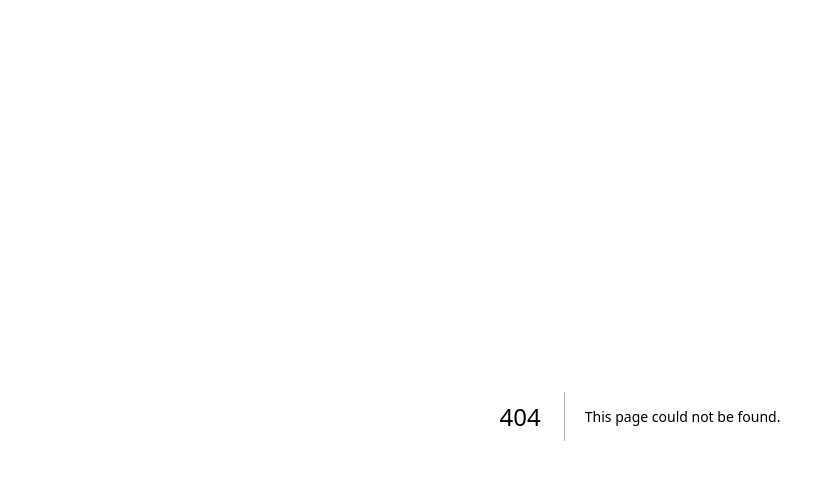
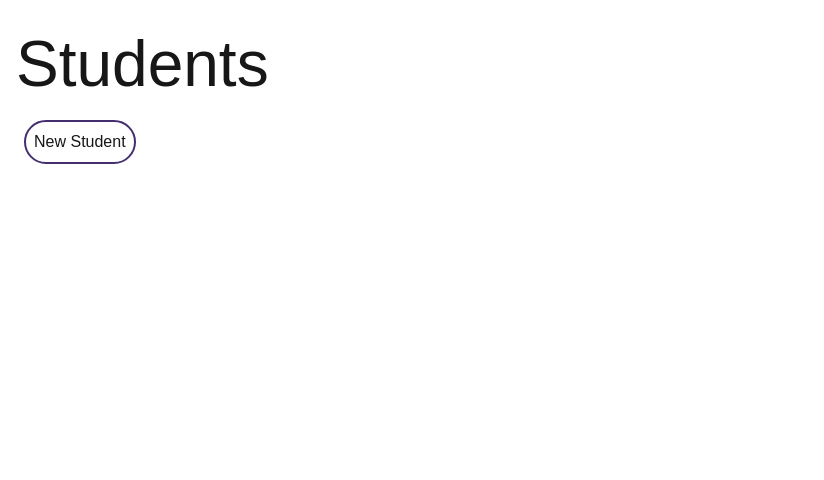
Before and after one commit to BrettPost/student-run, a Next.js app: page /students in a window 1280 px wide. Before the commit this address had no page. Shown: the top 480 px of the page, without its empty margins (0-824 px from the left). Built offline with nearby package versions, Linux system fonts and the light colour scheme.

Commit message:
Beginning Project after short tutorial. Added HeadlessUI for easy components

```diff
--- a/src/app/components/AddToCart.tsx
+++ /dev/null
@@ -1,12 +0,0 @@
-'use client';
-import React from 'react'
-
-const AddToCart = () => {
-  return (
-    <div>
-        <button onClick={() => console.log("Click")}>Add to Cart</button>
-    </div>
-  )
-}
-
-export default AddToCart
--- a/src/app/components/ProductCard.tsx
+++ /dev/null
@@ -1,12 +0,0 @@
-import React from 'react'
-import AddToCart from './AddToCart'
-
-const ProductCard = () => {
-  return (
-    <div>
-        <AddToCart />
-    </div>
-  )
-}
-
-export default ProductCard
--- /dev/null
+++ b/src/app/components/newResourceModal/newResourceModal.tsx
@@ -0,0 +1,28 @@
+'use client'
+import { useState } from 'react'
+import { Button, Dialog, DialogPanel, DialogTitle, Description } from '@headlessui/react';
+
+const NewResourceModal = () => {
+    let [isModalOpen, setIsModalOpen] = useState(false);
+
+  return (
+    <>
+        <Button onClick={() => setIsModalOpen(true)} className=''>New Student</Button>
+        <Dialog open={isModalOpen} onClose={() => setIsModalOpen(false)} className=''>
+            <div className="fixed inset-0 flex w-screen items-center justify-center p-4">
+                <DialogPanel className="max-w-lg space-y-4 border bg-white p-12">
+                    <DialogTitle className="">Deactivate account</DialogTitle>
+                    <Description>This will permanently deactivate your account</Description>
+                    <p>Are you sure you want to deactivate your account? All of your data will be permanently removed.</p>
+                    <div className="flex gap-4">
+                        <button onClick={() => setIsModalOpen(false)}>Cancel</button>
+                        <button onClick={() => setIsModalOpen(false)}>Deactivate</button>
+                    </div>
+                </DialogPanel>
+            </div>
+        </Dialog>
+    </>
+  )
+}
+
+export default NewResourceModal
--- a/src/app/globals.css
+++ b/src/app/globals.css
@@ -3,6 +3,9 @@
 :root {
   --background: #ffffff;
   --foreground: #171717;
+  --primaryColor: #442e70;
+  --secondaryColor: #adadad;
+  --titleSize: 64px;
 }
 
 @theme inline {
@@ -14,7 +17,7 @@
 
 @media (prefers-color-scheme: dark) {
   :root {
-    --background: #0a0a0a;
+    --background: #442e70;
     --foreground: #ededed;
   }
 }
@@ -25,3 +28,20 @@ body {
   font-family: Arial, Helvetica, sans-serif;
   padding: 1rem;
 }
+
+h1 {
+  color: var(--foreground);
+  font-size: var(--titleSize);
+}
+
+button {
+  margin: 0.5rem;
+  padding: 0.5rem;
+  border: 2px solid var(--primaryColor);
+  border-radius: 2rem;
+}
+
+button:hover {
+  background-color: var(--primaryColor);
+  color: var(--background);
+}
--- a/src/app/page.tsx
+++ b/src/app/page.tsx
@@ -1,13 +1,11 @@
 import Image from "next/image";
 import Link from "next/link";
-import ProductCard from "./components/ProductCard";
 
 export default function Home() {
   return (
     <main>
-      <h1>Hello World</h1>
-      <Link href="users">Users</Link>
-      <ProductCard />
+      <h1>Student Run</h1>
+      <Link href='students'>Students</Link>
     </main>
   );
 }
--- /dev/null
+++ b/src/app/students/page.tsx
@@ -0,0 +1,12 @@
+import NewResourceModal from "../components/newResourceModal/newResourceModal";
+
+const allStudents = () => {
+  return (
+    <section>
+      <h1>Students</h1>
+      <NewResourceModal />
+    </section>
+  )
+}
+
+export default allStudents
--- a/src/app/users/new/page.tsx
+++ /dev/null
@@ -1,9 +0,0 @@
-import React from 'react'
-
-const NewUserPage = () => {
-  return (
-    <div>NewUserPage</div>
-  )
-}
-
-export default NewUserPage
--- a/src/app/users/page.tsx
+++ /dev/null
@@ -1,23 +0,0 @@
-import React from 'react'
-
-interface User {
-    id: number;
-    name: string;
-}
-
-const UsersPage = async () => {
-    const response = await fetch('https://jsonplaceholder.typicode.com/users')
-    const users: User[] = await response.json();
-
-
-  return (
-    <>
-        <h1>Users</h1>
-        <ul>
-            {users.map(user => <li key={user.id}>{user.name}</li>)}
-        </ul>
-    </>
-  )
-}
-
-export default UsersPage
```
Also changed, not shown: package.json (+7 -6 lines), 1 other file (tests, documents, lock files or other folders).
